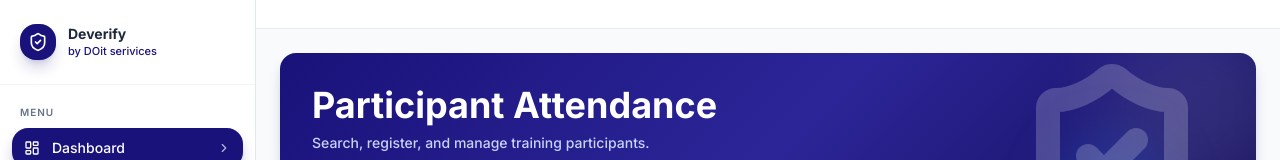
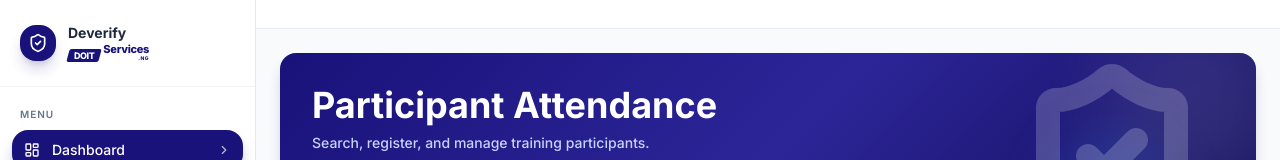
Before and after one commit to ELAN-WADE/Deverify-by-Doit-services, a React (Vite) app: page / in a window 1280 px wide. Shown: the top 160 px of the page. Built offline with nearby package versions, Linux system fonts and the light colour scheme.

Commit message:
style: replicate logo in CSS and revert name search

```diff
--- a/src/components/Layout.tsx
+++ b/src/components/Layout.tsx
@@ -54,8 +54,16 @@ export default function Layout({ children }: LayoutProps) {
             <ShieldCheck className="w-5 h-5 text-white" />
           </div>
           <div className="min-w-0">
-            <p className="font-bold text-sm text-slate-800 leading-tight">Deverify</p>
-            <p className="text-[11px] text-secondary font-medium truncate">by DOit serivices</p>
+            <p className="font-bold text-sm text-slate-800 leading-tight mb-0.5">Deverify</p>
+            <div className="flex items-end gap-[3px] text-secondary">
+              <div className="bg-secondary text-white px-1.5 py-[2px] rounded-[2px] transform -skew-x-[15deg] flex items-center justify-center">
+                <span className="font-black text-[9px] transform skew-x-[15deg] tracking-tighter leading-none">DOIT</span>
+              </div>
+              <div className="flex flex-col leading-none pb-[1px]">
+                <span className="font-extrabold text-[11px] tracking-tight leading-none">Services</span>
+                <span className="font-black text-[5px] text-right tracking-widest leading-none mt-[1px]">.NG</span>
+              </div>
+            </div>
           </div>
           <button
             className="lg:hidden ml-auto text-slate-400 hover:text-secondary p-1 rounded-lg hover:bg-slate-50 transition-colors"
```
